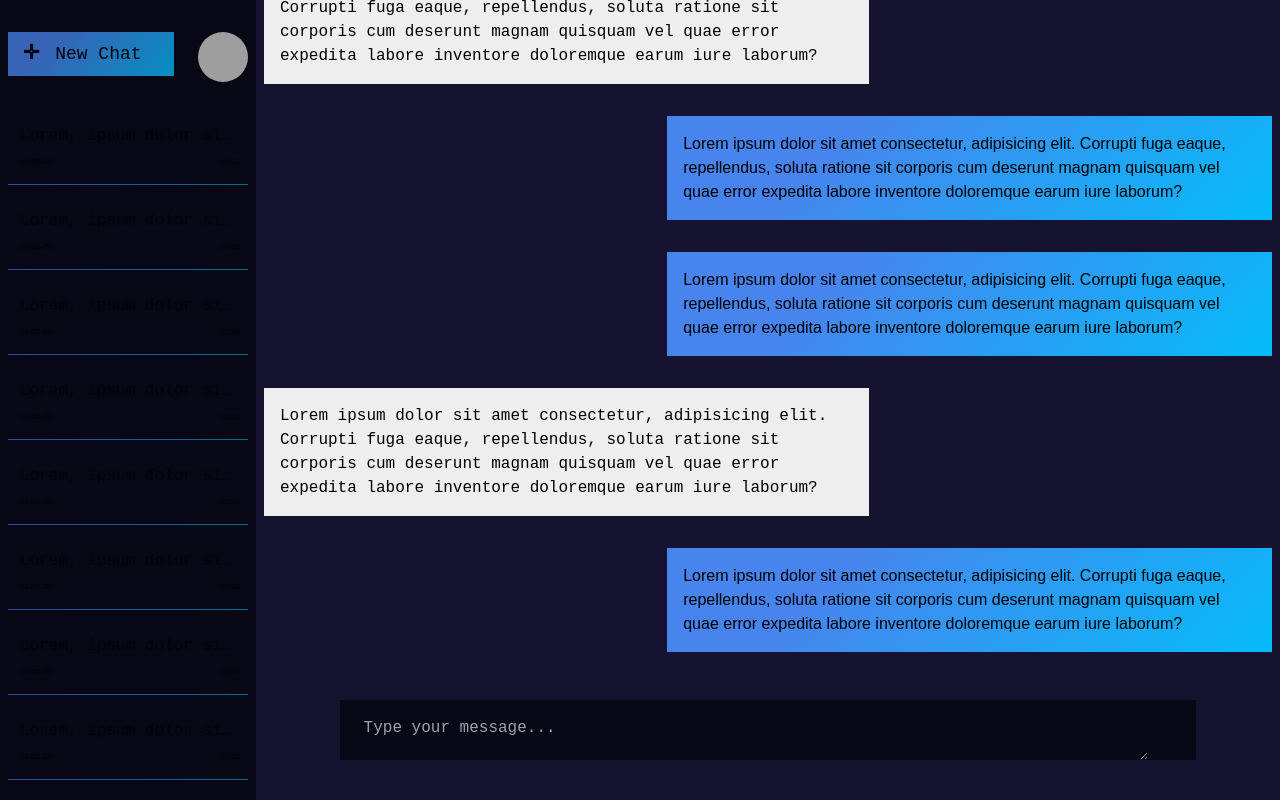
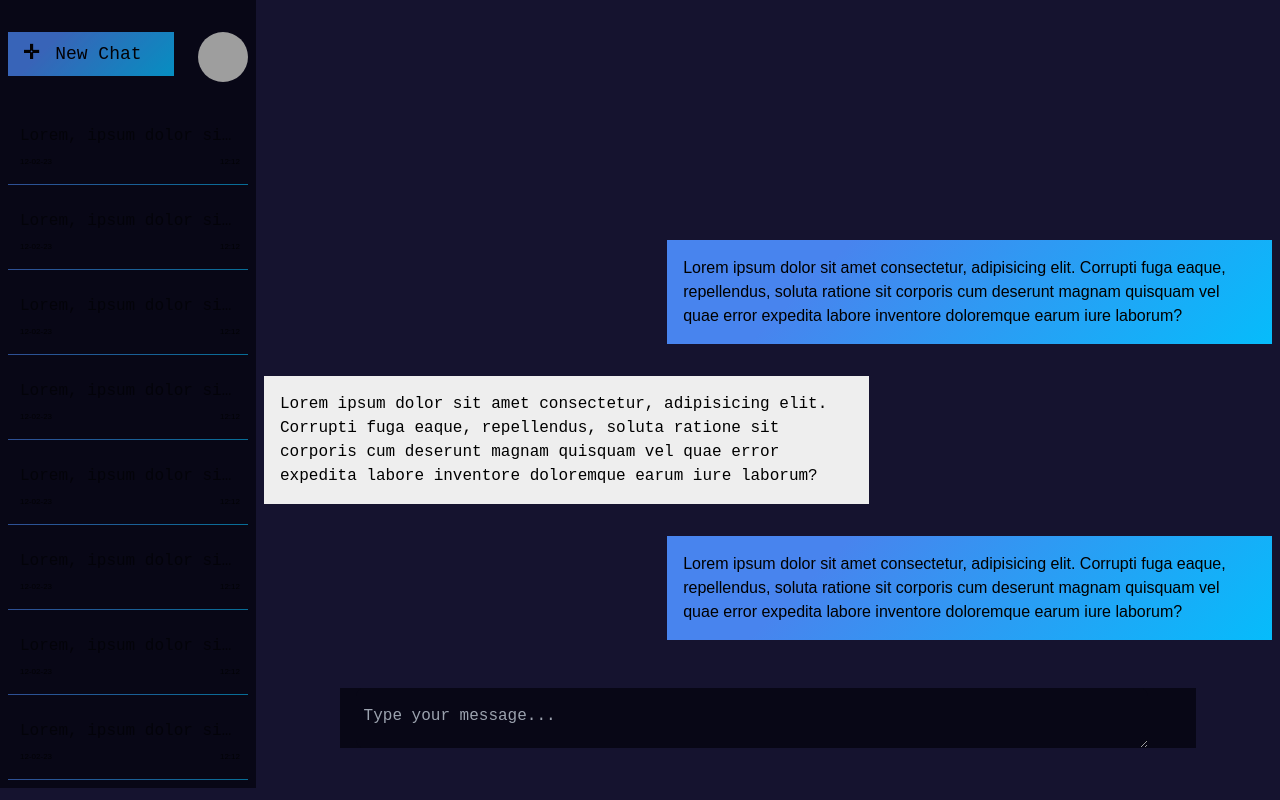
Before and after one commit to I-Himanshu/WebMindz, a Next.js app: page / in a window 1280 px wide. Built offline with nearby package versions, Linux system fonts and the light colour scheme; grey boxes are pictures that could not be loaded.

Commit message:
Update chat.tsx

```diff
--- a/src/pages/chat.tsx
+++ b/src/pages/chat.tsx
@@ -7,7 +7,7 @@ export default function Chat() {
     return (
         <main className='min-h-screen bg-[#15132f]'>
             <div className="flex flex-row w-full max-h-screen">
-                <div className="flex flex-col items-center md:w-[30%] lg:w-[20%] max-h-screen hover:overflow-y-scroll overflow-y-hidden bg-[#080716] pt-8 px-2 pr-4 hover:pr-2">
+                <div className="hidden md:flex flex-col items-center md:w-[30%] lg:w-[20%] max-h-screen hover:overflow-y-scroll overflow-y-hidden bg-[#080716] pt-8 px-2 pr-4 hover:pr-2">
                     <div className="hidden md:flex flex-row justify-between w-full">
                         <p className="px-4 py-2 mb-8 w-full blueGrad secondaryFont text-lg cursor-pointer opacity-75 transition-all hover:opacity-100 mr-6">
                             <b className='mr-4'>+</b>
@@ -35,8 +35,6 @@ export default function Chat() {
                 <div className="flex flex-col pb-10 px-4 md:px-2 justify-end items-center md:w-[70%] lg:w-[80%] max-h-screen overflow-y-scroll">
                     <User/>
                     <Robo/>
-                    <User/><User/>
-                    <Robo/>
                     <User/>
                     <div className="flex flex-row justify-center bottom-[30px] bg-[#15132f] mx-auto w-[100%] mt-8">
                         <div className="flex bg-[#080716] px-4 w-[65%] md:w-[85%]">
```
